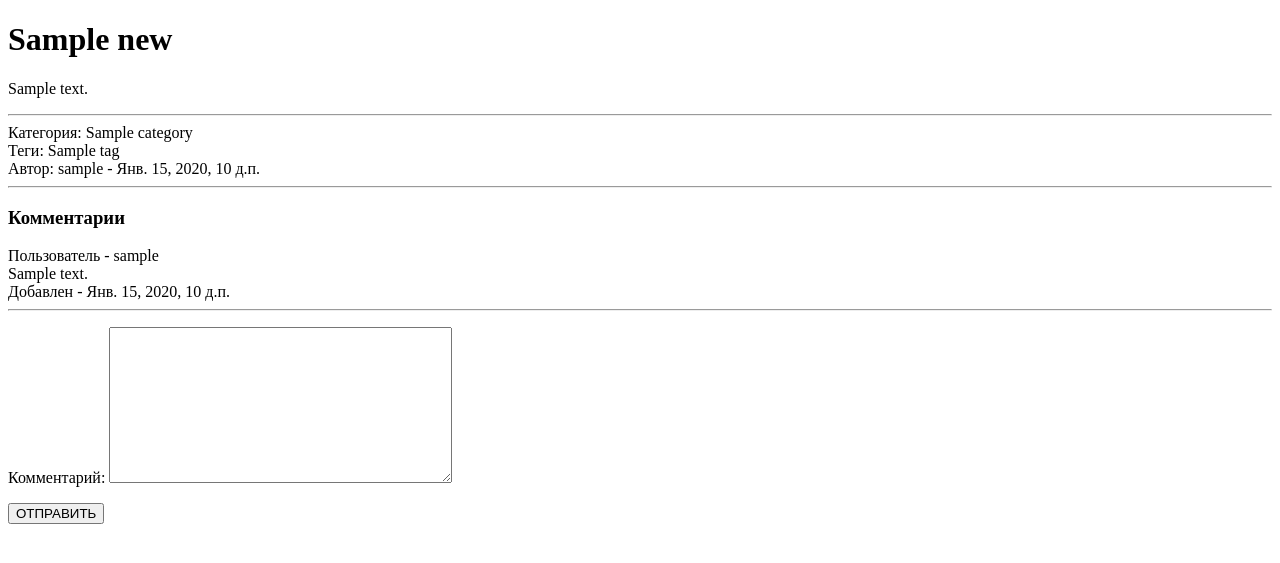
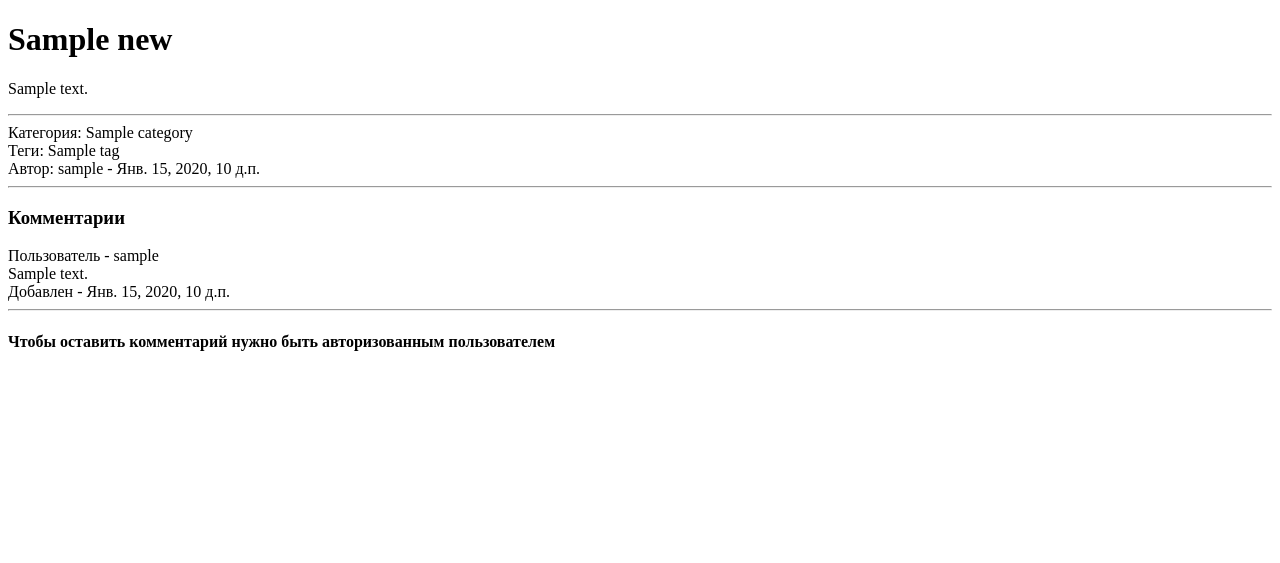
Before and after one commit to Kameni01/limb, a Django app: page /single/1 in a window 1280 px wide. Shown: the top 563 px of the page. Run offline with Django 3.2, Linux system fonts and the light colour scheme; tables that the repository leaves empty hold one stand-in row (values such as "Sample post").

Commit message:
Теперь комментарии могут оставлять только авторизованные пользователи

```diff
--- a/limb/home/templates/home/new_single.html
+++ b/limb/home/templates/home/new_single.html
@@ -23,6 +23,15 @@
           {{ comment.text }}<br>
           Добавлен - {{ comment.created }}<br><hr>
         {% endfor %}
+        {% if user.is_active %}
+          <form action="" method="post">
+              {% csrf_token %}
+              {{ form.as_p }}
+              <button type="submit">ОТПРАВИТЬ</button>
+          </form>
+        {% else %}
+          <h4>Чтобы оставить комментарий нужно быть авторизованным пользователем</h4>
+        {% endif %}
 
         <!-- {% for comment in new.comments_set.all %}
           Пользователь - {{ comment.user }}<br>
@@ -30,9 +39,5 @@
           Добавлен - {{ comment.created }}<br><hr>
         {% endfor %} -->
 
-        <form action="" method="post">
-            {% csrf_token %}
-            {{ form.as_p }}
-            <button type="submit">ОТПРАВИТЬ</button>
-        </form>
+
 {% endblock content %}
```
